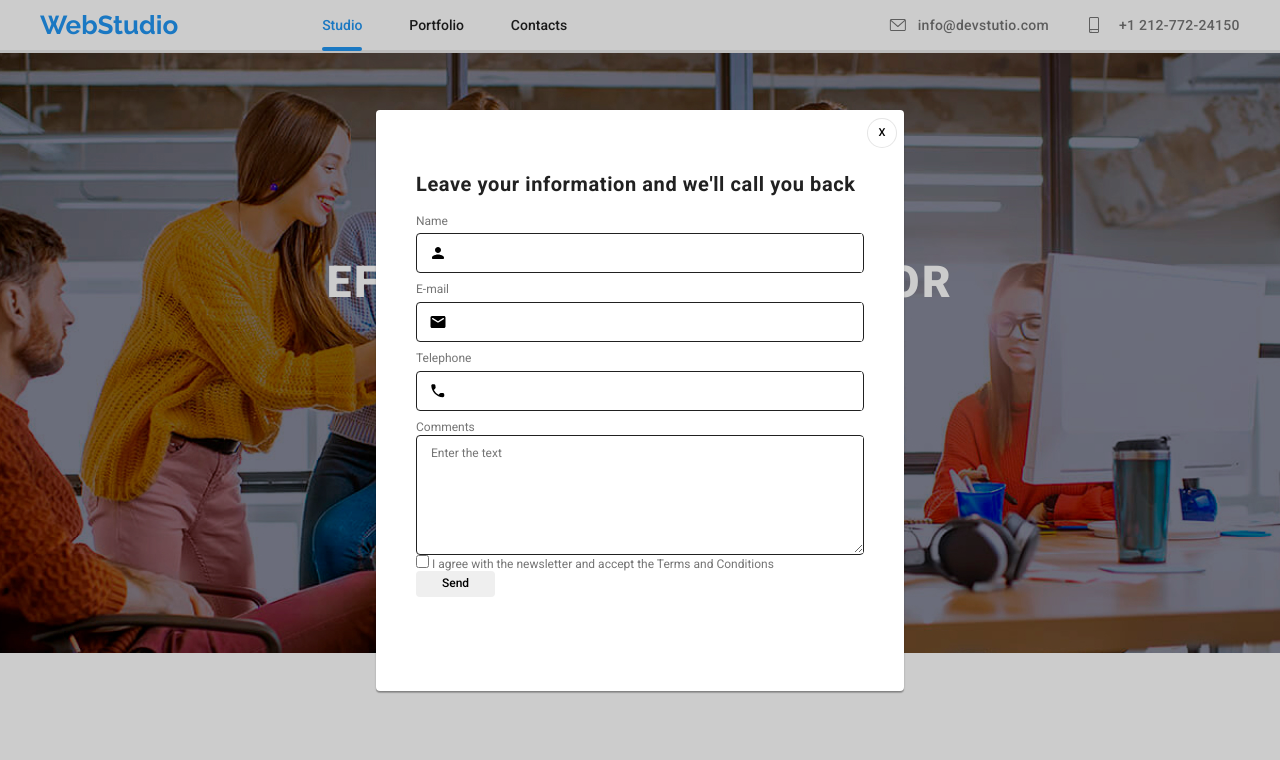
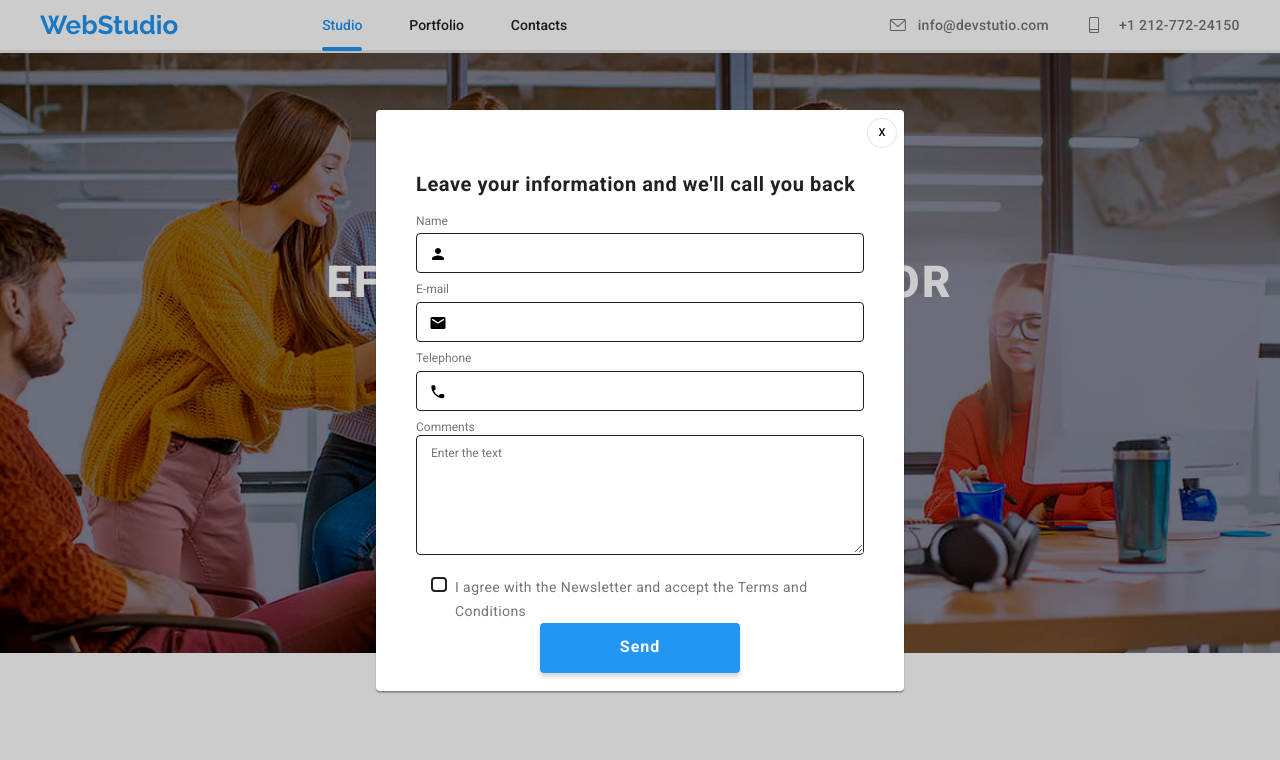
Before and after one commit to wielembe/goit-markup-hw-06, a plain HTML site: page index.html in a window 1280 px wide. Both pictures are taken after a click on the button "Request our service". Shown: the top 760 px of the page. Drawn offline with Linux system fonts and the light colour scheme; files whose address does not match are found by name.

Commit message:
maybedone

```diff
--- a/css/styles.css
+++ b/css/styles.css
@@ -702,6 +702,10 @@ button {
 }
 
 .form-svg {
+    position: absolute;
+    top: 11px;
+    left: 12px;
+
     fill: black;
 }
 
@@ -720,9 +724,10 @@ button {
 }
 .text-field {
     width: 415px;
-    padding-right: 0;
+    padding-left: 20px;
     height: 38px;
     border: #fff;
+    outline: none;
 }
 
 .form-box-comment {
@@ -742,14 +747,112 @@ button {
     padding-right: 0;
     height: 116px;
     border: #fff;
+    outline: none;
 }
 
-.consent {
-    position: relative;
-    padding-top: 20px;
+.form-box:hover,
+.form-box:focus {
+    cursor: pointer;
+    border: 1px solid #2196f3;
+    transition-property: outline;
+    transition-duration: 250ms;
+    transition-timing-function: cubic-bezier(0.39, 1.03, 0.82, 0.08);
+    fill: #2196f3;
+}
+
+.text-field:hover + svg,
+.text-field:focus + svg {
+    cursor: pointer;
+    fill: #2196f3;
+
+    transition-property: outline;
+    transition-duration: 250ms;
+    transition-timing-function: cubic-bezier(0.39, 1.03, 0.82, 0.08);
+}
+
+.form-box-comment:hover,
+.form-box-comment:focus {
+    cursor: pointer;
+    border: 1px solid #2196f3;
+    transition-property: outline;
+    transition-duration: 250ms;
+    transition-timing-function: cubic-bezier(0.39, 1.03, 0.82, 0.08);
+    fill: #2196f3;
+}
+.acceptance-label {
     font-size: 14px;
+    line-height: 24px;
+    letter-spacing: 0.03em;
+    color: #757575;
+
+    margin-top: 20px;
+    margin-left: 15px;
+    margin-right: 15px;
+    display: flex;
+    padding-top: 0;
+
+    justify-content: center;
+    align-items: baseline;
 }
-.form-svg:hover,
-.form-svg:focus {
-    color: blue;
+.acceptance-label a {
+    color: #757575;
 }
+
+.acceptance-checked {
+    width: 16px;
+    height: 15px;
+    border: 2.5px solid #212121;
+    margin-right: 8px;
+    border-radius: 4px;
+    transition: border 250ms cubic-bezier(0.4, 0, 0.2, 1);
+}
+.acceptance-input:checked ~ .acceptance-checked {
+    border: 0 solid #212121;
+    background-color: #2196f3;
+    fill: #fff;
+}
+.acceptance-checked:hover,
+.acceptance-checked:focus {
+    border: 4px solid #212121;
+}
+.checked-bacground {
+    display: block;
+    visibility: hidden;
+    transition: visibility 250ms cubic-bezier(0.4, 0, 0.2, 1);
+}
+.acceptance-input:checked ~ .acceptance-checked .checked-bacground {
+    display: block;
+    visibility: visible;
+}
+.checkbox-hidden {
+    -moz-appearance: none;
+    -webkit-appearance: none;
+    appearance: none;
+}
+.order {
+    display: block;
+    align-items: center;
+    margin: 0 auto;
+
+    font-weight: 700;
+    font-size: 16px;
+    line-height: 1.9;
+    letter-spacing: 0.06em;
+    color: #ffffff;
+    background-color: #2196f3;
+    cursor: pointer;
+    border: none;
+    box-shadow: 0px 4px 4px rgba(0, 0, 0, 0.15);
+    border-radius: 4px;
+    width: 200px;
+    height: 50px;
+    text-align: center;
+    transition: background-color 250ms cubic-bezier(0.4, 0, 0.2, 1),
+        color 250ms cubic-bezier(0.4, 0, 0.2, 1);
+}
+
+.order:hover,
+.order:focus {
+    background-color: #f5f4fa;
+    color: #212121;
+}
--- a/index.html
+++ b/index.html
@@ -578,47 +578,50 @@
                     <div class="formula">
                         <label for="username">Name</label>
                         <div class="form-box">
-                            <svg class="form-svg" width="18px" height="18px">
-                                <use
-                                    href="./images/icons.svg#icon-person-black"
-                                ></use>
-                            </svg>
                             <input
                                 id="username"
                                 name="username"
                                 type="name"
                                 class="text-field"
                             />
+                            <svg class="form-svg" width="18px" height="18px">
+                                <use
+                                    href="./images/icons.svg#icon-person-black"
+                                ></use>
+                            </svg>
+
                         </div>
 
                         <label for="email">E-mail</label>
                         <div class="form-box">
-                            <svg class="form-svg" width="18px" height="18px">
-                                <use
-                                    href="./images/icons.svg#icon-email-black"
-                                ></use>
-                            </svg>
                             <input
                                 id="email"
                                 name="email"
                                 type="email"
                                 class="text-field"
                             />
+                            <svg class="form-svg" width="18px" height="18px">
+                                <use
+                                    href="./images/icons.svg#icon-email-black"
+                                ></use>
+                            </svg>
+
                         </div>
 
                         <label for="phone">Telephone</label>
                         <div class="form-box">
-                            <svg class="form-svg" width="18px" height="18px">
-                                <use
-                                    href="./images/icons.svg#icon-phone-black"
-                                ></use>
-                            </svg>
                             <input
                                 id="phone"
                                 name="phone"
                                 type="phone"
                                 class="text-field"
                             />
+                            <svg class="form-svg" width="18px" height="18px">
+                                <use
+                                    href="./images/icons.svg#icon-phone-black"
+                                ></use>
+                            </svg>
+
                         </div>
 
                         <label for="id-comment">Comments</label>
@@ -630,18 +633,35 @@
                                 class="text-window"
                             ></textarea>
                         </div>
-                        <label>
+                        <label class="acceptance-label" for="user-acceptance">
                             <input
+                                class="acceptance-input checkbox-hidden"
                                 type="checkbox"
-                                name="consent"
-                                value="consent"
-                                class="consent"
+                                name="acceptance"
+                                id="user-acceptance"
                             />
-                            I agree with the newsletter and accept the Terms and
-                            Conditions
+                            <div class="acceptance-checked">
+                                <svg
+                                    class="checked-bacground"
+                                    width="16"
+                                    height="15"
+                                >
+                                    <use
+                                        href="images/icons.svg#icon-check"
+                                    ></use>
+                                </svg>
+                            </div>
+
+                            <div class="checkbox-text">
+                                I agree with the <a href="">Newsletter</a> and
+                                accept <a href="">the Terms and Conditions</a>
+                            </div>
                         </label>
-                        <button type="submit">Send</button>
+                        <div class="send-button">
+
+                        <button type="submit" class="order">Send</button>
                     </div>
+
                 </form>
             </div>
         </div>
```
